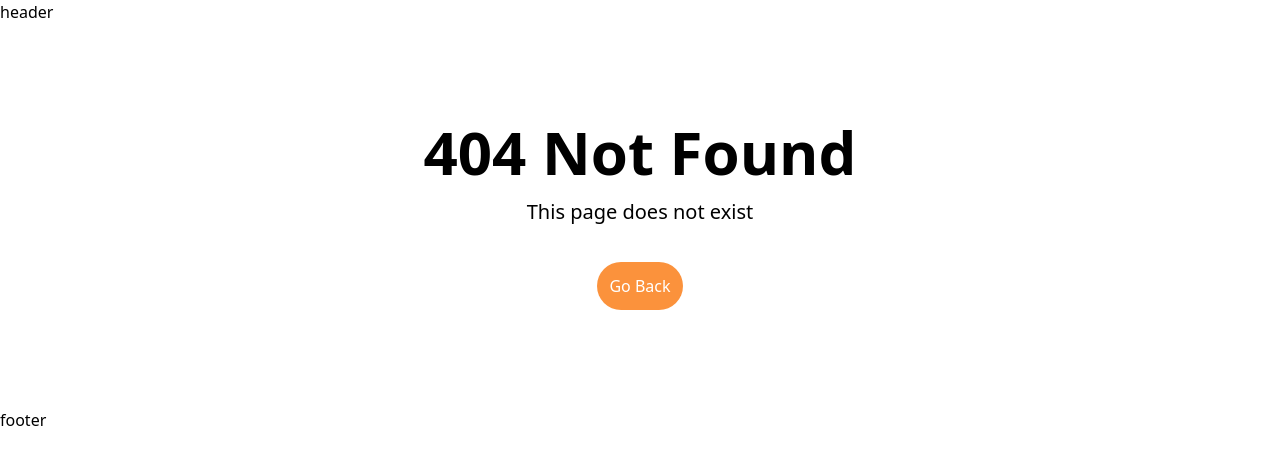
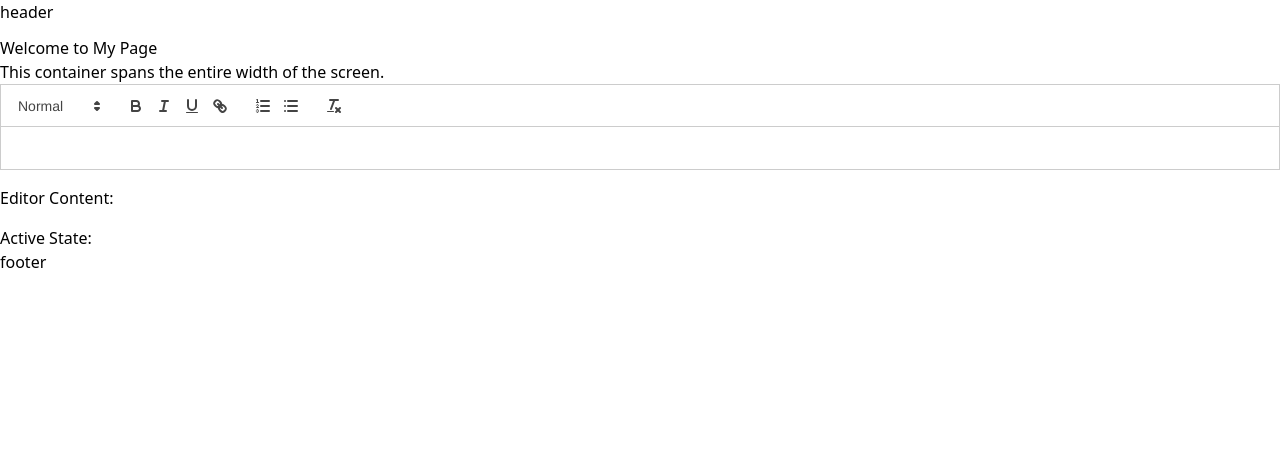
Before and after one commit to MarshallNickolauson/salbooks, a React (Vite) app in the folder frontend/: page /example in a window 1280 px wide. Before the commit this address had no page. Shown: the top 464 px of the page. Built offline with nearby package versions, Linux system fonts and the light colour scheme.

Commit message:
add: example screen for react-quill

```diff
--- a/frontend/package.json
+++ b/frontend/package.json
@@ -20,6 +20,7 @@
     "react-bootstrap": "^2.10.5",
     "react-dom": "^18.3.1",
     "react-icons": "^5.3.0",
+    "react-quill": "^2.0.0",
     "react-redux": "^9.1.2",
     "react-router-bootstrap": "^0.26.3",
     "react-router-dom": "^6.28.0",
--- a/frontend/src/main.jsx
+++ b/frontend/src/main.jsx
@@ -13,6 +13,7 @@ import './index.css'
 import MainLayout from './layouts/MainLayout';
 import NotFoundScreen from './screens/NotFoundScreen';
 import HomeScreen from './screens/HomeScreen';
+import ExampleScreen from './screens/ExampleScreen.jsx';
 
 function App() {
     const router = createBrowserRouter(
@@ -20,6 +21,7 @@ function App() {
             <Route path='/' element={<MainLayout />}>
                 <Route path='*' element={<NotFoundScreen />} />
                 <Route index element={<HomeScreen />} />
+                <Route path='/example' element={<ExampleScreen />} />
             </Route>
         )
     );
--- /dev/null
+++ b/frontend/src/screens/ExampleScreen.jsx
@@ -0,0 +1,48 @@
+import { useState } from 'react';
+import { Container } from 'react-bootstrap';
+import ReactQuill from 'react-quill';
+import 'react-quill/dist/quill.snow.css';
+
+const ExampleScreen = () => {
+    const [editorContent, setEditorContent] = useState('');
+
+    const handleEditorChange = (content) => {
+        setEditorContent(content);
+    };
+
+    return (
+        <>
+            <style>
+                {`
+                    .formatted-content {
+                        white-space: pre-wrap;
+                        word-wrap: break-word;
+                    }
+                `}
+            </style>
+
+            <Container fluid className='mt-3'>
+                <h1>Welcome to My Page</h1>
+                <p>This container spans the entire width of the screen.</p>
+
+                <ReactQuill
+                    value={editorContent}
+                    onChange={handleEditorChange}
+                    theme='snow' // You can use 'bubble' or other themes as well
+                />
+
+                <div className='mt-4'>
+                    <h4>Editor Content:</h4>
+                    <div className="formatted-content" dangerouslySetInnerHTML={{ __html: editorContent }} />
+                </div>
+
+                <div className='mt-4'>
+                    <h4>Active State:</h4>
+                    <pre className="formatted-content">{editorContent}</pre>
+                </div>
+            </Container>
+        </>
+    );
+};
+
+export default ExampleScreen;
```
Also changed, not shown: 1 other file (tests, documents, lock files or other folders).
